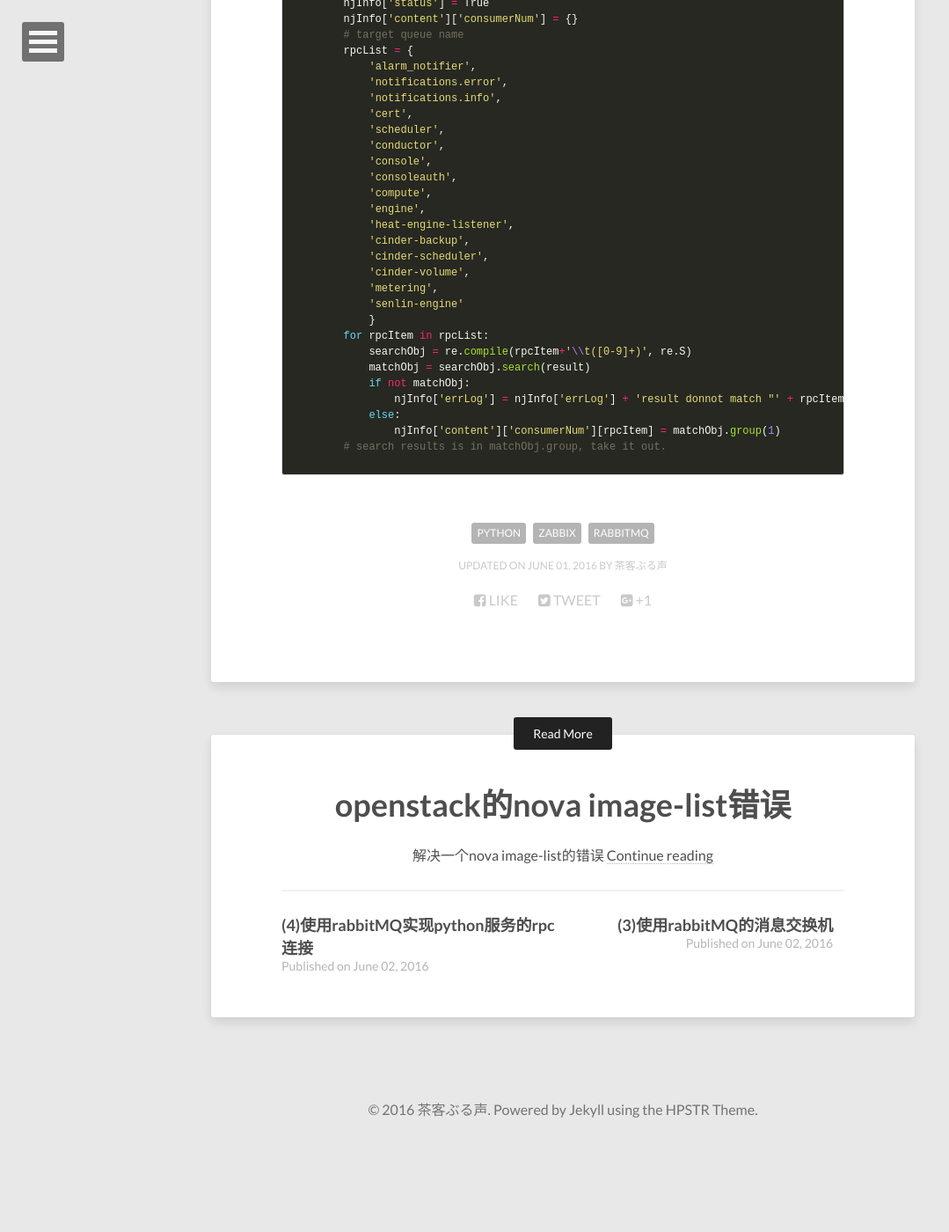
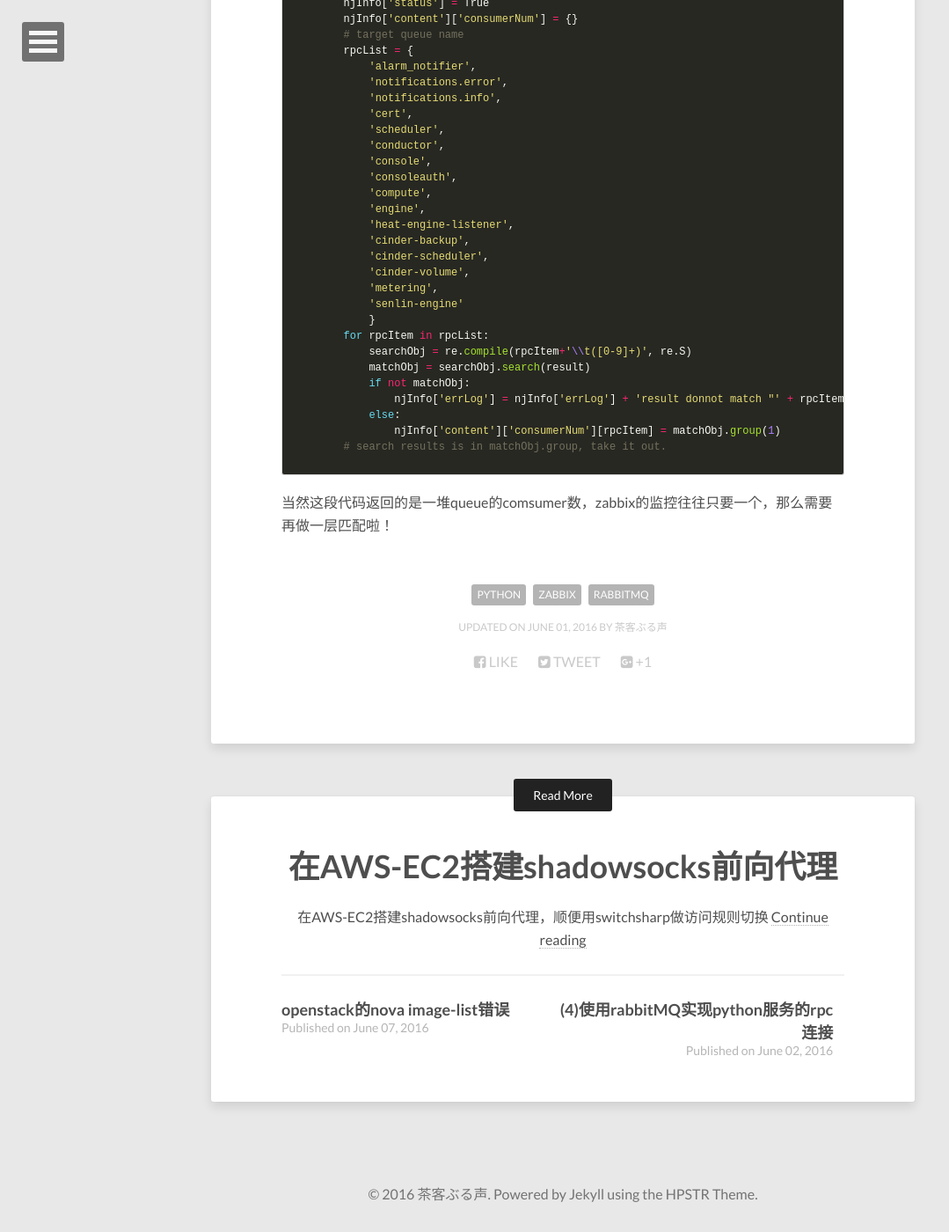
Before and after one commit to seethedoor/seethedoor.github.io, a Jekyll site: the page built from _posts/2016-06-13-optimize-zabbix-external-script.md, in a window 1280 px wide and 1400 px high, scrolled down 1710 px. Shown: the whole window at 88% size, without its empty margins (0-1079 px from the left). Built offline with Jekyll 4.4.1, drawn with Linux system fonts in a browser that asks for light colours; nearby versions of some CDN libraries; before the commit the page ends 3014 px from its top, so only the background shows below that; part of the change alters nothing that is shown.

Commit message:
modified:   2016-06-13-optimize-zabbix-external-script.md 	new file:   2016-06-20-ec2-shadowsocks-switchsharp.md

```diff
--- a/_posts/2016-06-13-optimize-zabbix-external-script.md
+++ b/_posts/2016-06-13-optimize-zabbix-external-script.md
@@ -82,3 +82,5 @@ image:
                 njInfo['content']['consumerNum'][rpcItem] = matchObj.group(1)
         # search results is in matchObj.group, take it out.
 {% endhighlight %}
+
+当然这段代码返回的是一堆queue的comsumer数，zabbix的监控往往只要一个，那么需要再做一层匹配啦！
--- /dev/null
+++ b/_posts/2016-06-20-ec2-shadowsocks-switchsharp.md
@@ -0,0 +1,130 @@
+---
+layout: post
+title: 在AWS-EC2搭建shadowsocks前向代理
+description: 在AWS-EC2搭建shadowsocks前向代理，顺便用switchsharp做访问规则切换
+modified: 2016-6-20
+tags: [forward proxy]
+image:
+  feature: abstract-3.jpg
+  credit: dargadgetz
+  creditlink: http://www.dargadgetz.com/ios-7-abstract-wallpaper-pack-for-iphone-5-and-ipod-touch-retina/
+---
+
+这个十分实用，废话不多说了：就是教你在国外亚马逊搭一套shadowsocks，然后本地用chrome和插件“switchsharp”科学上网。
+（以下内容从几篇文章里面转载整合）
+
+# 首先，购买aws云主机
+1. 在aws.amazon.com注册账号，注册过程将需要信用卡预付费$1，并且完成电话认证。
+2. 进入aws控制台，创建一个keypair，将下载的keypair文件放在本地的~/.ssh中。
+3. 进入ec2，创建一台免费的centos7.1云主机；并增加一条安全策略：inband和outband都为
+ALLTCP  TCP 0-65535 Anywhere 0.0.0.0/0
+4. 配置本地ssh登录：
+vim ~/.ssh/config
+增加：
+{% highlight shell %}
+Host aws_ec2
+        HostName <云主机公网IPXX.XX.XX.XX>
+        User ec2-user
+        IdentityFile ~/.ssh/osapp.pem
+{% endhighlight %}
+至此可以在本地主机ssh aws_ec2登录远程主机搭建shadowsocks
+
+# 然后在远程主机安装shadowsocks服务
+
+1、安装组件，运行以下指令：
+{% highlight shell %}
+yum install m2crypto python-setuptools
+easy_install pip
+pip install shadowsocks
+{% endhighlight %}
+安装时部分组件需要输入Y确认。
+
+2、安装完成后配置服务器参数，运行以下指令：
+{% highlight shell %}
+vi  /etc/shadowsocks.json
+{% endhighlight %}
+
+写入配置如下：
+{% highlight shell %}
+{
+    "server":"0.0.0.0",
+    "server_port":8388,
+    "local_address": "127.0.0.1",
+    "local_port":1080,
+    "password":"mypassword",
+    "timeout":300,
+    "method":"aes-256-cfb",
+    "fast_open": false,
+    "workers": 1
+}
+{% endhighlight %}
+
+将上面的mypassword替换成你的密码，server_port也是可以修改的，例如3024，传说端口越小，效果越好，这个我没有去验证，但建议不要小于1024，以免引起不必要的麻烦。
+
+3、运行下面的命令，启动shadowsocks
+
+{% highlight shell %}
+ssserver -c /etc/shadowsocks.json
+{% endhighlight %}
+
+# 本地配置
+1. 安装shadowsocks客户端，在“服务器-服务器设定”里添加一个服务器，地址写ec2服务器的公网地址，端口、密码按照上面的设置写。加密方式为上述设置中的method。设置完了连接上，便可使用。
+2. 为了方便切换网址访问采用的方式（例如一般国内网站使用直接访问，国外网站通过shadowsocks），在本地安装chrome并安装插件switchsharp。switchsharp可以方便地设置各种访问规则，非常好用。配置方法：在插件中设置“手动配置”socket：127.0.0.1：1080  （选择socket5）
+
+至此可以科学上网。
+
+# 最后，安装进程控制工具supervisor
+将shadowsocks加入supervisor进程控制，否则其受限于本地ssh进程。
+
+1、安装supervisor，运行以下命令
+
+{% highlight shell %}
+yum install python-setuptools
+easy_install supervisor
+{% endhighlight %}
+
+然后创建配置文件
+
+{% highlight shell %}
+echo_supervisord_conf > /etc/supervisord.conf
+{% endhighlight %}
+
+修改配置文件
+{% highlight shell %}
+vi /etc/supervisord.conf
+{% endhighlight %}
+
+在文件末尾添加
+{% highlight shell %}
+[program:ssserver]
+command = ssserver -c /etc/shadowsocks.json
+autostart=true
+autorestart=true
+startsecs=3
+{% endhighlight %}
+
+配置文件说明
+　　运行命令：
+{% highlight shell %}
+supervisord
+{% endhighlight %}
+
+2、设置supervisord开机启动
+　　编辑文件：
+{% highlight shell %}
+vi /etc/rc.local
+{% endhighlight %}
+
+在末尾另起一行添加
+{% highlight shell %}
+supervisord
+{% highlight shell %}
+
+保存退出（和上文类似）。
+另centos7还需要为rc.local添加执行权限
+
+{% highlight shell %}
+chmod +x /etc/rc.local
+{% endhighlight %}
+
+至此运用supervisord控制shadowsocks开机自启和后台运行设置完成
```
